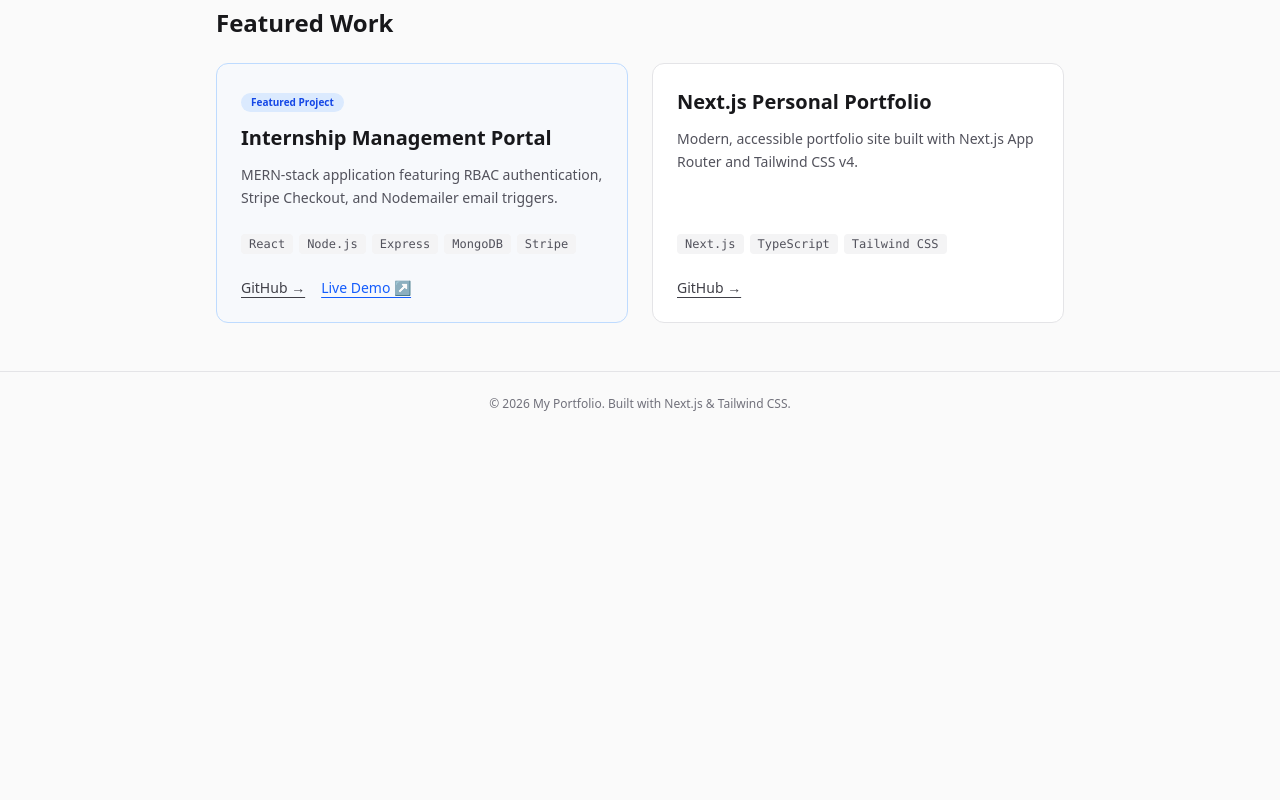
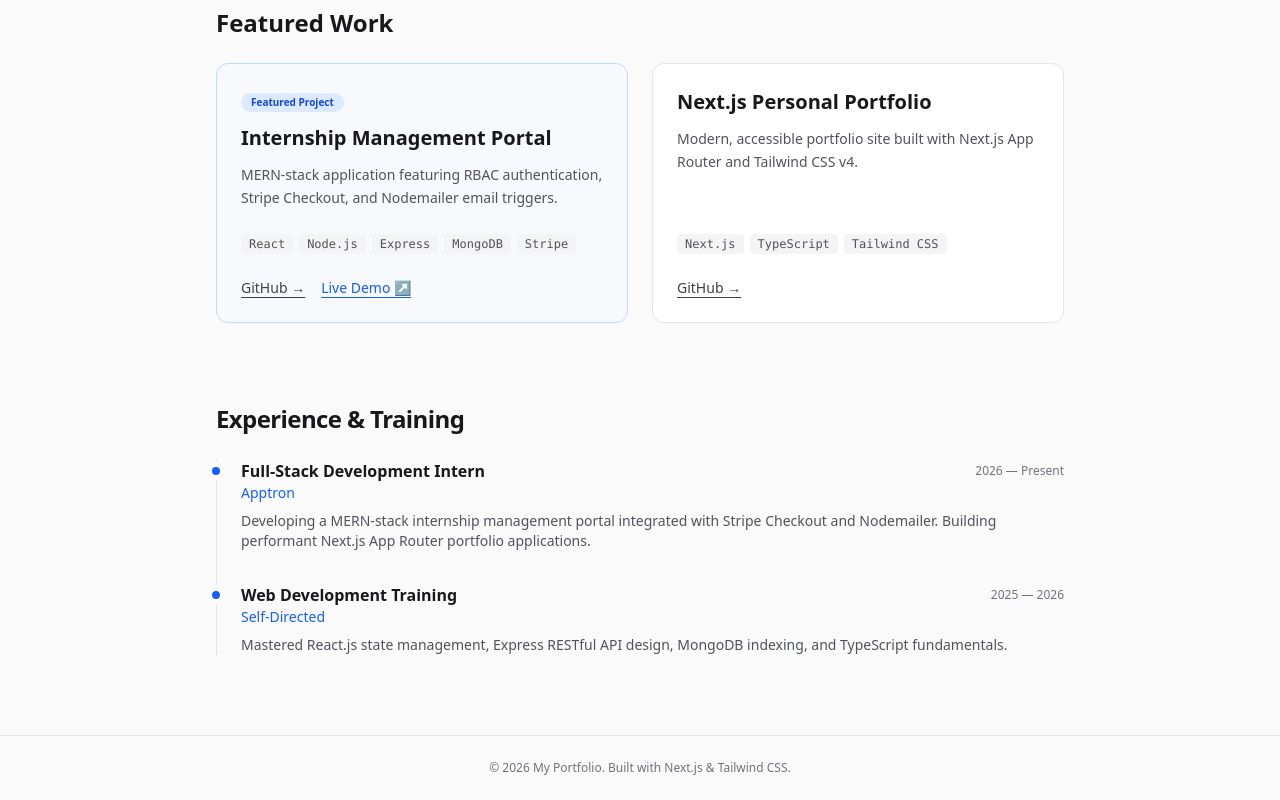
Before and after one commit to Kafoor-Nimas/Next-js-Learning, a Next.js app in the folder portfolio/: page / in a window 1280 px wide. Shown: the part 496-1296 px from the top of the page. Before the commit the page ends 932 px from the top, so only its background shows below. Built offline with nearby package versions, Linux system fonts and the light colour scheme.

Commit message:
Completed ExperienceTimeline section

```diff
--- a/portfolio/app/page.tsx
+++ b/portfolio/app/page.tsx
@@ -1,3 +1,4 @@
+import ExperienceTimeline from "@/components/ExperienceTimeline";
 import ProjectCard from "@/components/ProjectCard";
 import Image from "next/image";
 import Link from "next/link";
@@ -91,6 +92,9 @@ export default function Home() {
           />
         </div>
       </section>
+
+      {/* Experience Section */}
+      <ExperienceTimeline />
     </div>
   );
 }
--- /dev/null
+++ b/portfolio/components/ExperienceTimeline.tsx
@@ -0,0 +1,41 @@
+const experiences = [
+  {
+    role: "Full-Stack Development Intern",
+    company: "Apptron",
+    period: "2026 — Present",
+    description:
+      "Developing a MERN-stack internship management portal integrated with Stripe Checkout and Nodemailer. Building performant Next.js App Router portfolio applications.",
+  },
+  {
+    role: "Web Development Training",
+    company: "Self-Directed",
+    period: "2025 — 2026",
+    description:
+      "Mastered React.js state management, Express RESTful API design, MongoDB indexing, and TypeScript fundamentals.",
+  },
+];
+
+export default function ExperienceTimeline() {
+  return (
+    <section className="space-y-6 py-8">
+      <h2 className="text-2xl font-bold tracking-tight">Experience & Training</h2>
+
+      <div className="relative border-l border-zinc-200 pl-6 space-y-8">
+        {experiences.map((exp, idx) => (
+          <div key={idx} className="relative">
+            {/* Dot Indicator */}
+            <span className="absolute -left-[31px] top-1.5 h-3 w-3 rounded-full border-2 border-white bg-blue-600 ring-4 ring-zinc-50" />
+
+            <div className="flex flex-col sm:flex-row sm:items-center sm:justify-between">
+              <h3 className="text-base font-semibold text-zinc-900">{exp.role}</h3>
+              <span className="text-xs font-medium text-zinc-500">{exp.period}</span>
+            </div>
+
+            <p className="text-sm font-medium text-blue-600 mb-2">{exp.company}</p>
+            <p className="text-sm text-zinc-600">{exp.description}</p>
+          </div>
+        ))}
+      </div>
+    </section>
+  );
+}
```
